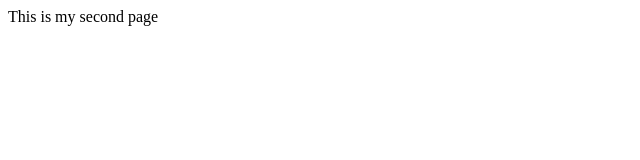
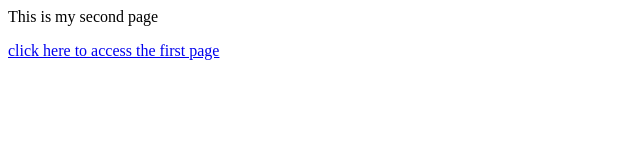
Before and after one commit to sibillamgrenon/cool, a plain HTML site: page second.html in a window 1280 px wide. Shown: the whole page, without its empty margins (0-640 px from the left). Drawn offline with Linux system fonts and the light colour scheme.

Commit message:
created link to go back to first page

```diff
--- a/second.html
+++ b/second.html
@@ -1,5 +1,7 @@
 <html>
 <body>
 <p>This is my second page </p>
+
+<a href="index.html">click here to access the first page</a>
 </body>
 </html>
```
